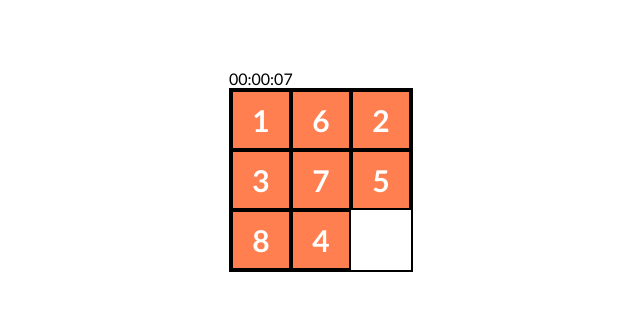
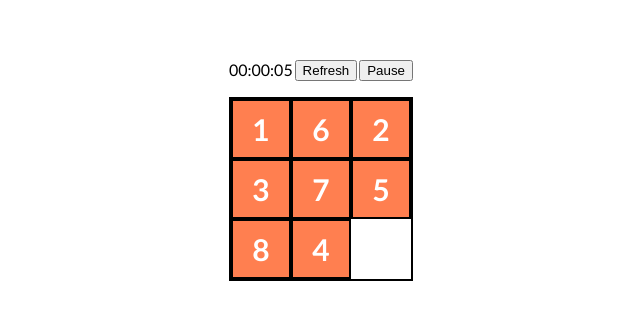
Before and after one commit to Lwinga/number-puzzle-react, a React (Vite) app: page / in a window 1280 px wide. Shown: the part 230-550 px from the top of the page, without its empty margins (319-959 px from the left). Built offline with nearby package versions, Linux system fonts and the light colour scheme.

Commit message:
Add functionality to refresh, pause, and resume

```diff
--- a/src/App.jsx
+++ b/src/App.jsx
@@ -4,7 +4,8 @@ import Stopwatch from "./Stopwatch.jsx";
 
 export default function App() {
   const [refresh, setRefresh] = useState(0);
-  const [stopwatchRunning, setStopwatchRunning] = useState(true);
+  const [isStopwatchRunning, setIsStopwatchRunning] = useState({value: true, id: 0});
+  const [isStopwatchPaused, setIsStopwatchPaused] = useState(false);
 
   const gridSize = 3;
   const totalBoxes = gridSize * gridSize - 1; // Leave one space empty
@@ -53,30 +54,60 @@ export default function App() {
     [emptySpace.x, emptySpace.y] = [movableBoxPos.x, movableBoxPos.y];
   }
 
+  function handleRefreshClick() {
+    setRefresh(refresh + 1);
+    setIsStopwatchRunning({value: true, id: isStopwatchRunning.id + 1});
+  }
+
   function handleStop(timeTaken) {
     setTimeout(() => {
       window.alert('You won!\nTime taken: ' + timeTaken);
       setRefresh(refresh + 1);
-      setStopwatchRunning(true);
+      setIsStopwatchRunning({value: true, id: isStopwatchRunning.id + 1});
     }, 250); // The delay to wait for the transition
   }
 
   function handleWin() {
-    setStopwatchRunning(false);
+    setIsStopwatchRunning({value: false, id: isStopwatchRunning.id + 1});
   }
 
   return (
     <>
-      <Stopwatch
-        running={stopwatchRunning}
-        onStop={handleStop}
-      />
+      <div
+        style={{
+          display: 'flex',
+          justifyContent: 'space-between',
+          marginBottom: '16px',
+        }}
+      >
+        <Stopwatch
+          isRunning={isStopwatchRunning}
+          isPaused={isStopwatchPaused}
+          onStop={handleStop}
+        />
+        <button onClick={handleRefreshClick}>Refresh</button>
+        <button onClick={() => setIsStopwatchPaused(true)}>Pause</button>
+      </div>
       <PuzzleBox
         key={gridSize + refresh}
         gridSize={gridSize}
         initialBoxes={initialBoxes}
         onWin={handleWin}
       />
+      {isStopwatchPaused && <div style={{
+        position: 'fixed',
+        width: '100%',
+        height: '100%',
+        left: '0',
+        top: '0',
+        background: 'white',
+        zIndex: '999',
+        display: 'flex',
+        justifyContent: 'center',
+        alignItems: 'center',
+      }}>
+        <button onClick={() => setIsStopwatchPaused(false)}>Resume</button>
+      </div>}
     </>
   )
 }
--- a/src/Stopwatch.jsx
+++ b/src/Stopwatch.jsx
@@ -1,26 +1,38 @@
 import { useEffect, useRef, useState } from "react";
 
 export default function Stopwatch({
-  running = false,
+  isRunning = {value: true, id: 0}, // For start and stop
+  isPaused = false, // For pause and resume
   onStop = () => {},
 }) {
   const [now, setNow] = useState(0);
   const [startTime, setStartTime] = useState(0);
   const intervalRef = useRef(null);
+  const isPausedRef = useRef(isPaused);
 
   useEffect(() => {
-    if (running) {
+    if (isRunning.value) {
       setStartTime(Date.now());
       setNow(Date.now());
       clearInterval(intervalRef.current);
       intervalRef.current = setInterval(() => {
-        setNow(Date.now());
+        if (!isPausedRef.current) {
+          setNow(Date.now());
+        }
       }, 1000);
     } else {
       clearInterval(intervalRef.current);
       onStop(formatTime(elapsedSeconds));
     }
-  }, [running]);
+  }, [isRunning.id]);
+
+  useEffect(() => {
+    isPausedRef.current = isPaused;
+    if (!isPaused && now > 0) {
+      setStartTime(startTime + (Date.now() - now));
+      setNow(Date.now());
+    }
+  }, [isPaused]);
 
   const elapsedSeconds = (now - startTime) / 1000;
 
```
